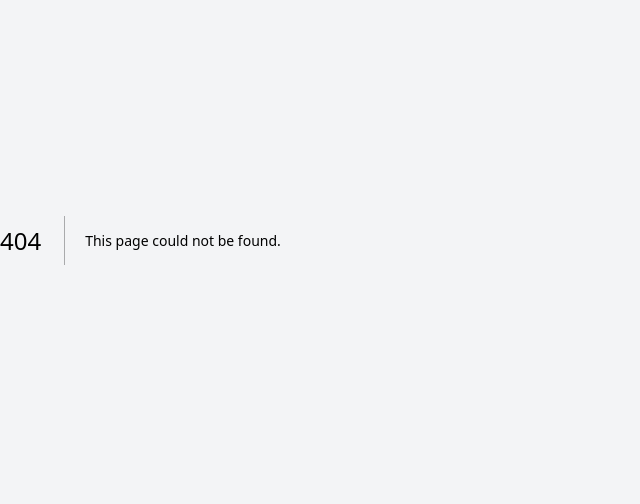
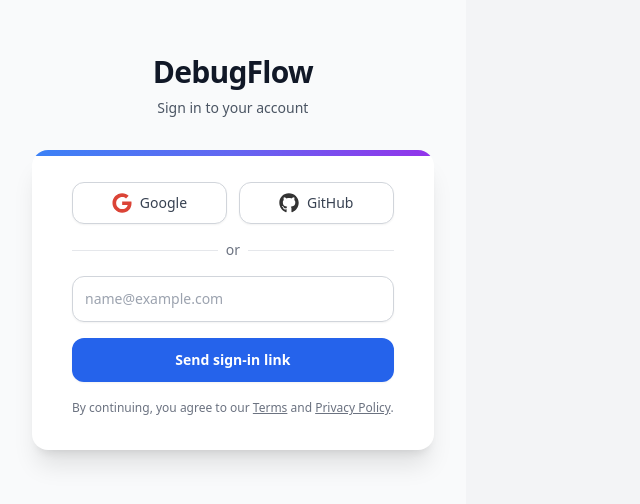
Before and after one commit to leczy642/DebugFlow, a Next.js app in the folder frontend/: page /login in a window 1280 px wide. Before the commit this address had no page. Shown: the part 160-664 px from the top of the page, without its empty margins (0-640 px from the left). Built offline with nearby package versions, Linux system fonts and the light colour scheme.

Commit message:
feat: implement a dedicated login page component

```diff
--- /dev/null
+++ b/frontend/app/(site)/login/page.tsx
@@ -0,0 +1,5 @@
+import LoginPage from "../../../components/authentication/LoginPage";
+
+export default function Page() {
+    return <LoginPage />;
+}
--- /dev/null
+++ b/frontend/app/logout/page.tsx
@@ -0,0 +1,5 @@
+import LoginPage from "../../components/authentication/LoginPage";
+
+export default function Page() {
+    return <LoginPage />;
+}
--- /dev/null
+++ b/frontend/components/authentication/LoginPage.tsx
@@ -0,0 +1,142 @@
+"use client";
+
+import React, { useState } from "react";
+import { FaGoogle, FaGithub } from "react-icons/fa";
+import { Button } from "../ui/Button";
+
+export default function LoginPage() {
+    const [email, setEmail] = useState("");
+    const [isLoading, setIsLoading] = useState(false);
+    const [error, setError] = useState<string | null>(null);
+    const [success, setSuccess] = useState(false);
+
+    const handleEmailSubmit = async (e: React.FormEvent) => {
+        e.preventDefault();
+        setError(null);
+        setSuccess(false);
+
+        if (!email || !/^[^\s@]+@[^\s@]+\.[^\s@]+$/.test(email)) {
+            setError("Please enter a valid email address.");
+            return;
+        }
+
+        setIsLoading(true);
+        try {
+            // Simulate API call
+            await new Promise((resolve) => setTimeout(resolve, 1500));
+            setSuccess(true);
+            setEmail("");
+        } catch (err) {
+            setError("Failed to send sign-in link. Please try again.");
+        } finally {
+            setIsLoading(false);
+        }
+    };
+
+    return (
+        <div className="min-h-screen bg-gray-50 flex flex-col justify-center py-12 sm:px-6 lg:px-8">
+            <div className="sm:mx-auto sm:w-full sm:max-w-md">
+                <h2 className="mt-6 text-center text-3xl font-extrabold text-gray-900 tracking-tight">
+                    DebugFlow
+                </h2>
+                <p className="mt-2 text-center text-sm text-gray-600">
+                    Sign in to your account
+                </p>
+            </div>
+
+            <div className="mt-8 sm:mx-auto sm:w-full sm:max-w-md">
+                <div className="bg-white py-8 px-4 shadow-xl sm:rounded-2xl sm:px-10 relative overflow-hidden">
+                    {/* Subtle gradient accent bar */}
+                    <div className="absolute top-0 left-0 right-0 h-1.5 bg-gradient-to-r from-blue-500 via-indigo-500 to-purple-600" />
+
+                    <div className="space-y-4">
+                        {/* Social Sign-in Buttons */}
+                        <div className="grid grid-cols-2 gap-3">
+                            <button
+                                type="button"
+                                className="w-full inline-flex justify-center py-2.5 px-4 border border-gray-300 rounded-xl shadow-sm bg-white text-sm font-medium text-gray-700 hover:bg-gray-50 transition-colors duration-200"
+                            >
+                                <FaGoogle className="w-5 h-5 text-[#DB4437] mr-2" />
+                                <span>Google</span>
+                            </button>
+                            <button
+                                type="button"
+                                className="w-full inline-flex justify-center py-2.5 px-4 border border-gray-300 rounded-xl shadow-sm bg-white text-sm font-medium text-gray-700 hover:bg-gray-50 transition-colors duration-200"
+                            >
+                                <FaGithub className="w-5 h-5 text-[#333] mr-2" />
+                                <span>GitHub</span>
+                            </button>
+                        </div>
+
+                        {/* Visual Divider */}
+                        <div className="relative my-6">
+                            <div className="absolute inset-0 flex items-center" aria-hidden="true">
+                                <div className="w-full border-t border-gray-200"></div>
+                            </div>
+                            <div className="relative flex justify-center text-sm">
+                                <span className="px-2 bg-white text-gray-500">or</span>
+                            </div>
+                        </div>
+
+                        {/* Email Form */}
+                        <form onSubmit={handleEmailSubmit} className="space-y-4">
+                            <div>
+                                <label htmlFor="email" className="sr-only">
+                                    Email address
+                                </label>
+                                <input
+                                    id="email"
+                                    name="email"
+                                    type="email"
+                                    autoComplete="email"
+                                    required
+                                    value={email}
+                                    onChange={(e) => setEmail(e.target.value)}
+                                    placeholder="name@example.com"
+                                    className="appearance-none block w-full px-3 py-3 border border-gray-300 rounded-xl shadow-sm placeholder-gray-400 focus:outline-none focus:ring-2 focus:ring-blue-500 focus:border-transparent sm:text-sm"
+                                />
+                            </div>
+
+                            {error && (
+                                <div className="p-3 rounded-lg bg-red-50 text-red-600 text-sm font-medium animate-in fade-in slide-in-from-top-1 duration-200">
+                                    {error}
+                                </div>
+                            )}
+
+                            {success && (
+                                <div className="p-3 rounded-lg bg-green-50 text-green-700 text-sm font-medium animate-in fade-in slide-in-from-top-1 duration-200">
+                                    Check your email for a sign-in link!
+                                </div>
+                            )}
+
+                            <Button
+                                type="submit"
+                                disabled={isLoading}
+                                className="w-full py-3 rounded-xl font-semibold shadow-sm flex justify-center items-center gap-2"
+                            >
+                                {isLoading ? (
+                                    <>
+                                        <svg className="animate-spin h-4 w-4 text-white" viewBox="0 0 24 24">
+                                            <circle className="opacity-25" cx="12" cy="12" r="10" stroke="currentColor" strokeWidth="4" fill="none" />
+                                            <path className="opacity-75" fill="currentColor" d="M4 12a8 8 0 018-8V0C5.373 0 0 5.373 0 12h4zm2 5.291A7.962 7.962 0 014 12H0c0 3.042 1.135 5.824 3 7.938l3-2.647z" />
+                                        </svg>
+                                        Sending...
+                                    </>
+                                ) : (
+                                    "Send sign-in link"
+                                )}
+                            </Button>
+
+                            <p className="text-center text-xs text-gray-500 mt-4 leading-relaxed">
+                                By continuing, you agree to our{" "}
+                                <a href="#" className="underline hover:text-gray-700">Terms</a>{" "}
+                                and{" "}
+                                <a href="#" className="underline hover:text-gray-700">Privacy Policy</a>.
+                            </p>
+                        </form>
+                    </div>
+                </div>
+            </div>
+        </div>
+    );
+}
--- a/frontend/package.json
+++ b/frontend/package.json
@@ -17,6 +17,7 @@
     "next": "^14.2.5",
     "react": "^18.3.1",
     "react-dom": "^18.3.1",
+    "react-icons": "^5.5.0",
     "react-markdown": "^10.1.0",
     "react-syntax-highlighter": "^16.1.0",
     "remark-gfm": "^4.0.1",
```
Also changed, not shown: 1 other file (tests, documents, lock files or other folders).
